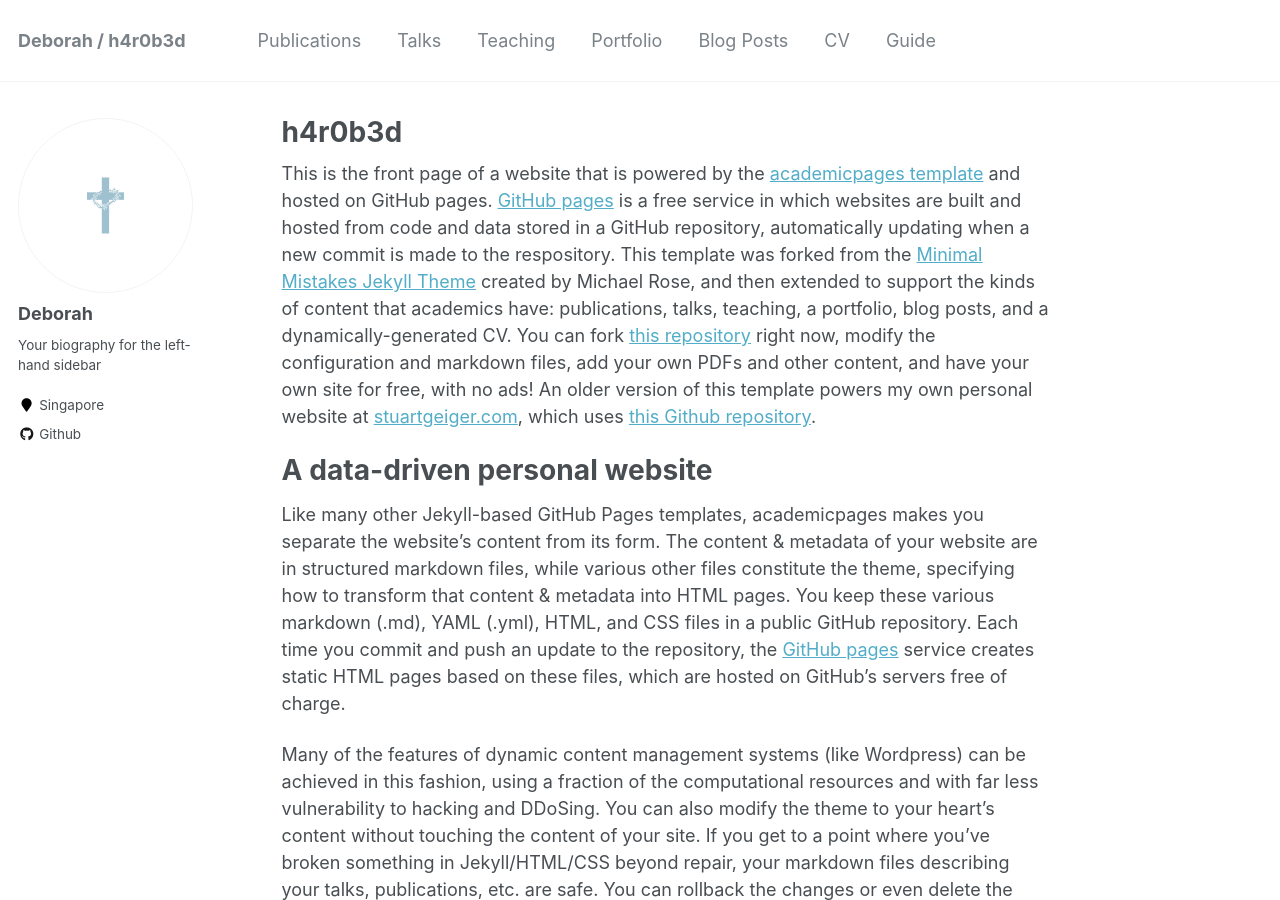
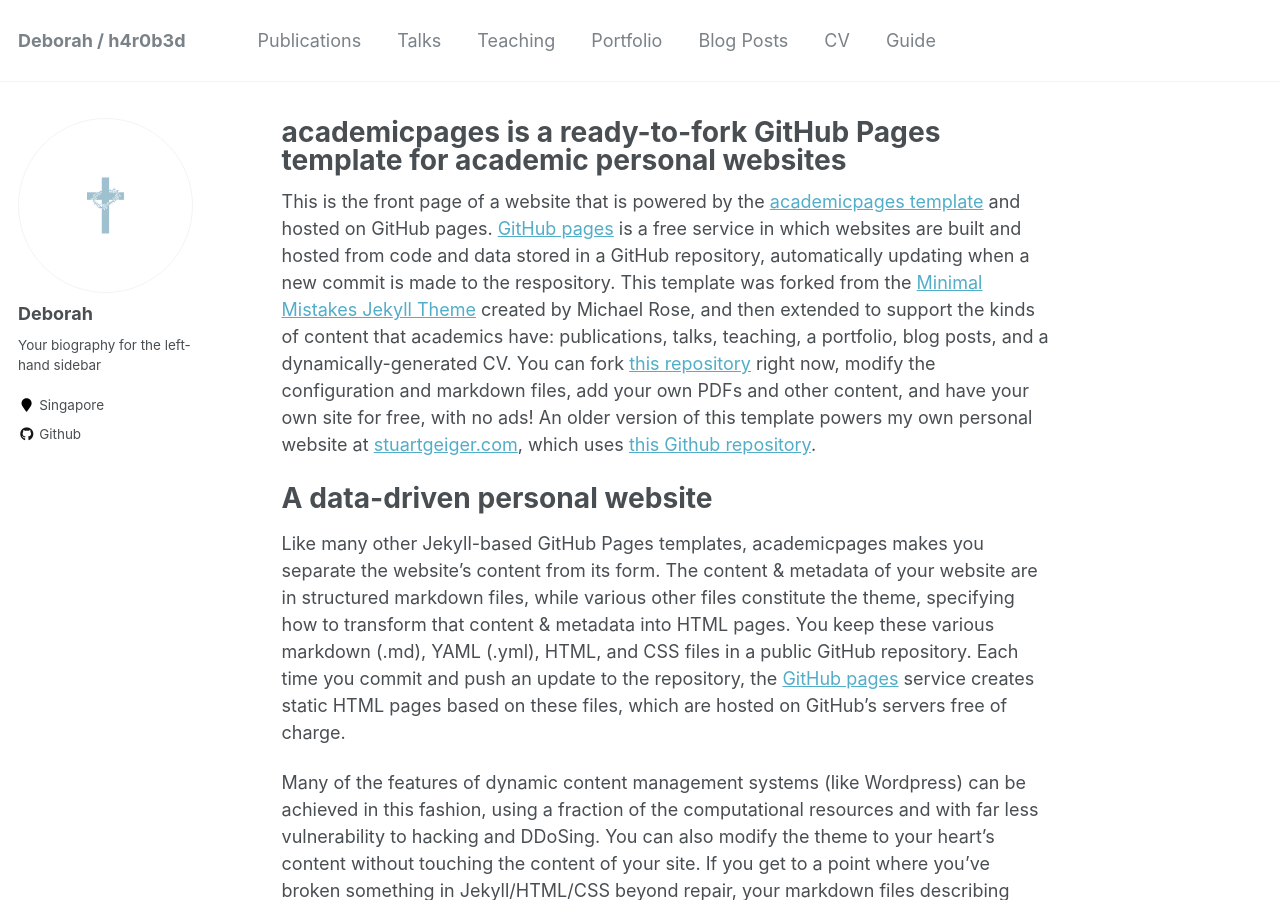
Before and after one commit to h4r0b3d/jekylltest, a Jekyll site: the page built from _pages/about.md, in a window 1280 px wide and 900 px high. Built offline with Jekyll 4.4.1, drawn with Linux system fonts in a browser that asks for light colours.

Commit message:
Update about.md

```diff
--- a/_pages/about.md
+++ b/_pages/about.md
@@ -1,7 +1,7 @@
 ---
 permalink: /
-title: "h4r0b3d"
-excerpt: "h4r0b3d"
+title: "academicpages is a ready-to-fork GitHub Pages template for academic personal websites"
+excerpt: "About me"
 author_profile: true
 redirect_from:
   - /about/
```
